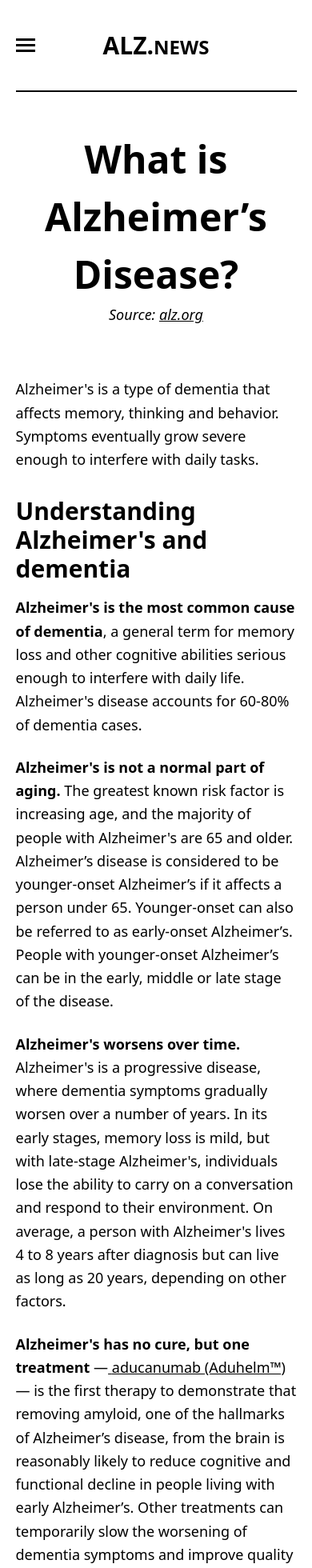
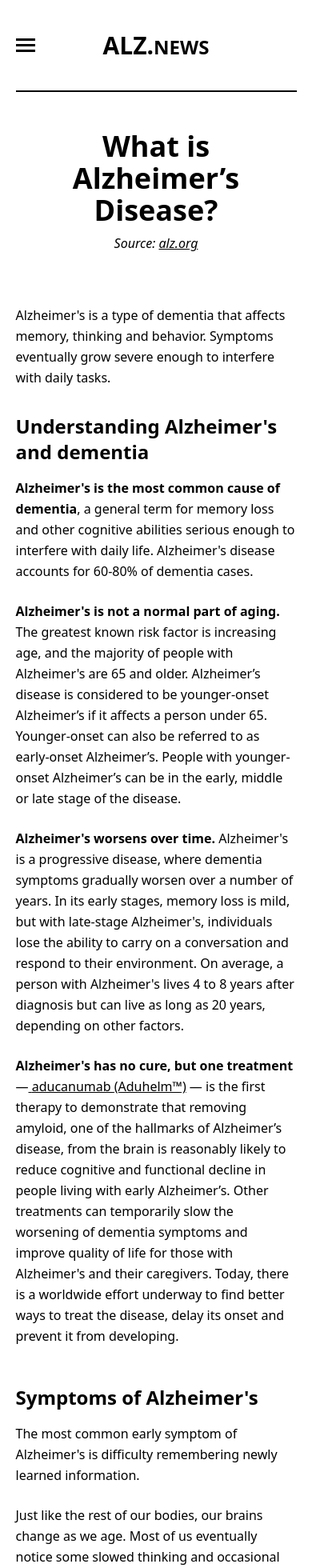
Before and after one commit to kgni/alz-news, a Next.js app in the folder frontend/: page /alzheimers/what-is-alzheimers in a window 390 px wide. Shown: the top 1960 px of the page at 80% size. Built offline with nearby package versions, Linux system fonts and the light colour scheme.

Commit message:
add breakpoints for know the 10 signs page

```diff
--- a/frontend/components/CountDownBox.js
+++ b/frontend/components/CountDownBox.js
@@ -2,11 +2,13 @@ import React from 'react';
 
 const CountDownBox = ({ number, title }) => {
 	return (
-		<div className="w-full flex justify-center bg-[#f1f2f2] py-8 relative mb-8">
+		<div className="w-full flex justify-center bg-[#f1f2f2] p-8 relative mb-8">
 			<span className="absolute -top-7 w-14 h-10 rounded-lg flex items-center justify-center bg-black text-white font-bold">
 				{number}
 			</span>
-			<h2 className="text-3xl font-bold text-center">{title}</h2>
+			<h2 className="text-3xl font-bold text-center lg:text-2xl md:text-xl">
+				{title}
+			</h2>
 		</div>
 	);
 };
--- a/frontend/components/Nav/MainNav.js
+++ b/frontend/components/Nav/MainNav.js
@@ -3,7 +3,6 @@ import Link from 'next/link';
 
 import MenuItems from './MenuItems';
 import ProfileItem from './ProfileItem';
-import useMediaQuery from '../../hooks/useMediaQuery';
 
 const MainNav = () => {
 	return (
--- a/frontend/pages/alzheimers/know-the-10-signs.js
+++ b/frontend/pages/alzheimers/know-the-10-signs.js
@@ -1,7 +1,9 @@
 import InfoPageLayout from '../../components/UI/Layout/InfoPageLayout';
 import Head from 'next/head';
 import CountDownBox from '../../components/CountDownBox';
+import useMediaQuery from '../../hooks/useMediaQuery';
 export default function Page({}) {
+	const tableBreak = useMediaQuery('(max-width: 750px)');
 	return (
 		<>
 			<Head>
@@ -9,9 +11,9 @@ export default function Page({}) {
 				<meta name="description" content="Alz.news, we have news for you" />
 				<link rel="icon" href="/favicon.ico" />
 			</Head>
-			<article className="leading-relaxed text-lg">
+			<article className="leading-relaxed text-md">
 				<div className="mb-16">
-					<h1 className="text-center text-5xl font-bold leading-normal">
+					<h1 className="text-center text-5xl font-bold leading-normal md:text-4xl md:mb-2">
 						10 Early Signs and Symptoms of Alzheimer's
 					</h1>
 					<span className="block italic text-center">
@@ -247,17 +249,17 @@ export default function Page({}) {
 						when a routine is disrupted.
 					</p>
 				</section>
-				<section className="mb-24">
-					<h2 className="text-3xl font-bold mb-6">
+				<section className="mb-12">
+					<h2 className="text-3xl font-bold mb-6 md:text-2xl">
 						What is the difference between Alzheimer’s and typical age-related
 						changes?
 					</h2>
-					<div className="grid grid-cols-2">
+					<div className={`grid grid-cols-2 ${tableBreak && 'grid-cols-1'}`}>
 						<div className="border-r-[1px] border-white">
 							<h3 className="text-center py-4 bg-black text-white font-bold">
 								Signs of Alzheimer's and Dementia
 							</h3>
-							<ul className="flex flex-col">
+							<ul className="flex flex-col lg:text-sm">
 								<li className="py-4 px-4">Poor judgment and decision-making</li>
 								<li className="py-4 px-4 bg-gray-200">
 									Inability to manage a budget
@@ -278,7 +280,7 @@ export default function Page({}) {
 							<h3 className="text-center py-4 bg-black text-white font-bold">
 								Typical Age-Related Changes
 							</h3>
-							<ul className="flex flex-col">
+							<ul className="flex flex-col lg:text-sm">
 								<li className="py-4 pl-4 ">
 									Making a bad decision once in a while
 								</li>
@@ -297,7 +299,7 @@ export default function Page({}) {
 					</div>
 				</section>
 				<section className="">
-					<h2 className="text-3xl font-bold mb-6">
+					<h2 className="text-3xl font-bold mb-6 md:text-2xl">
 						What to do if you notice these signs?
 					</h2>
 					<p
--- a/frontend/pages/alzheimers/what-is-alzheimers.js
+++ b/frontend/pages/alzheimers/what-is-alzheimers.js
@@ -1,6 +1,9 @@
 import InfoPageLayout from '../../components/UI/Layout/InfoPageLayout';
 import Head from 'next/head';
+import useMediaQuery from '../../hooks/useMediaQuery';
 export default function Page({}) {
+	const isHeadingBreaking = useMediaQuery('(max-width: 560px');
+
 	return (
 		<>
 			<Head>
@@ -8,10 +11,10 @@ export default function Page({}) {
 				<meta name="description" content="Alz.news, we have news for you" />
 				<link rel="icon" href="/favicon.ico" />
 			</Head>
-			<article className="leading-relaxed text-lg">
+			<article className="leading-relaxed text-md">
 				<div className="mb-16">
-					<h1 className="text-center text-5xl font-bold leading-normal">
-						What is Alzheimer’s Disease?
+					<h1 className="text-center text-5xl font-bold leading-normal md:text-4xl md:mb-2">
+						What is {isHeadingBreaking && <br />} Alzheimer’s Disease?
 					</h1>
 					<span className="block italic text-center">
 						Source:{' '}
@@ -30,7 +33,7 @@ export default function Page({}) {
 					daily tasks.
 				</p>
 				<section className="mb-12">
-					<h2 className="text-3xl font-bold mb-4">
+					<h2 className="text-3xl font-bold mb-4 md:text-2xl">
 						Understanding Alzheimer's and dementia
 					</h2>
 					<p
@@ -80,7 +83,9 @@ export default function Page({}) {
 					</p>
 				</section>
 				<section className="mb-12">
-					<h2 className="text-3xl font-bold mb-4">Symptoms of Alzheimer's</h2>
+					<h2 className="text-3xl font-bold mb-4 md:text-2xl">
+						Symptoms of Alzheimer's
+					</h2>
 					<p className="mb-6">
 						The most common early symptom of Alzheimer's is difficulty
 						remembering newly learned information.
@@ -119,7 +124,9 @@ export default function Page({}) {
 					</p>
 				</section>
 				<section className="mb-12">
-					<h2 className="text-3xl font-bold mb-4">Alzheimer's and the brain</h2>
+					<h2 className="text-3xl font-bold mb-4 md:text-2xl">
+						Alzheimer's and the brain
+					</h2>
 					<p className="mb-6">
 						Microscopic changes in the brain begin long before the first signs
 						of memory loss.
@@ -147,7 +154,7 @@ export default function Page({}) {
 					</p>
 				</section>
 				<section className="mb-12">
-					<h2 className="text-3xl font-bold mb-4">
+					<h2 className="text-3xl font-bold mb-4 md:text-2xl">
 						The role of plaques and tangles
 					</h2>
 					<p className="mb-6">
@@ -183,8 +190,10 @@ export default function Page({}) {
 						and other symptoms of Alzheimer's disease.
 					</p>
 				</section>
-				<section className="mb-12">
-					<h2 className="text-3xl font-bold mb-4">Research and progress</h2>
+				<section className=" md:mb-0">
+					<h2 className="text-3xl font-bold mb-4 md:text-2xl">
+						Research and progress
+					</h2>
 					<p className="mb-6">
 						In 1906, German physician Dr. Alois Alzheimer first described "a
 						peculiar disease" — one of profound memory loss and microscopic
--- a/frontend/pages/dementia/what-is-dementia.js
+++ b/frontend/pages/dementia/what-is-dementia.js
@@ -59,7 +59,7 @@ export default function Page({}) {
 						belief that serious mental decline is a normal part of aging.
 					</p>
 				</section>
-				<section className="mb-12">
+				<section className="mb-6">
 					<h2 className="text-3xl font-bold mb-4">
 						Symptoms and signs of dementia
 					</h2>
```
